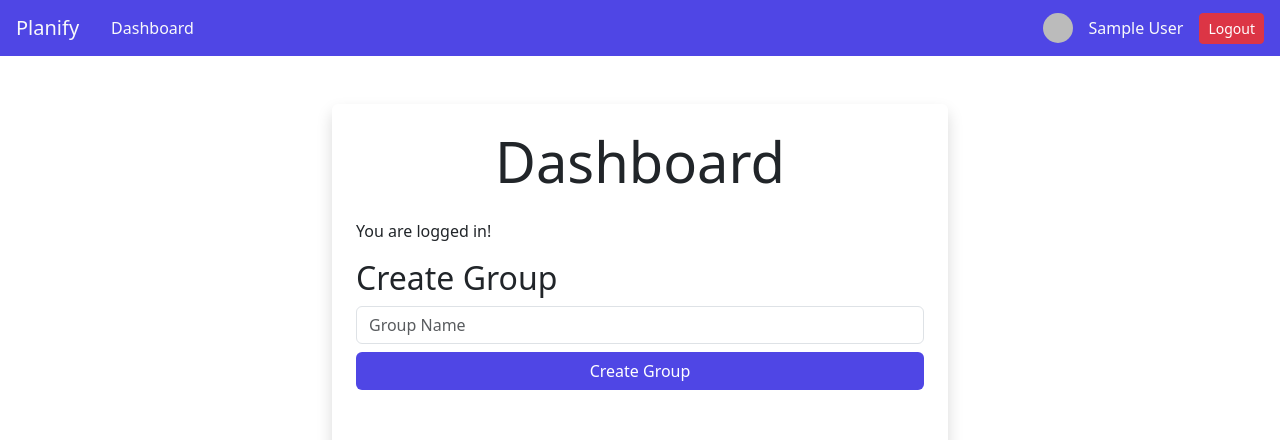
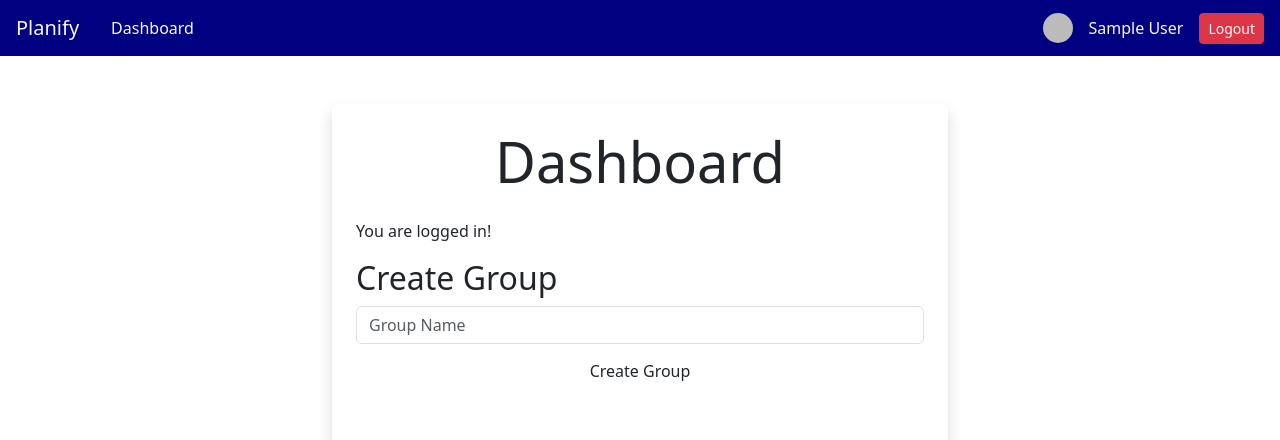
Before and after one commit to ParthP22/Planify, a Next.js app in the folder planify/: page /dashboard in a window 1280 px wide. Shown: the top 440 px of the page. Built offline with nearby package versions, Linux system fonts and the light colour scheme; no server answers; the database is empty; sample sign-in values are in the browser's storage.

Commit message:
feat: created page-bg class in globals.css and I've decided to go for navy blue theme instead of indigo

```diff
--- a/planify/src/app/globals.css
+++ b/planify/src/app/globals.css
@@ -49,16 +49,21 @@ a {
 } */
 
 
-.btn-bg-indigo {
-  background-color: #4f46e5;
+.btn-bg-navy-blue {
+  background-color: #1616b6;
   color: white;
 }
 
-.btn-bg-indigo:hover {
-  background-color: #4338ca;
+.btn-bg-navy-blue:hover {
+  background-color: #070785;
   color: white;
 }
 
 .nav-bg{
-  background-color: #4f46e5;
+  background-color: #000080;
 }
+
+.page-bg{
+  background-color: #1e3a5f;
+  min-height: 100vh;
+}
```
